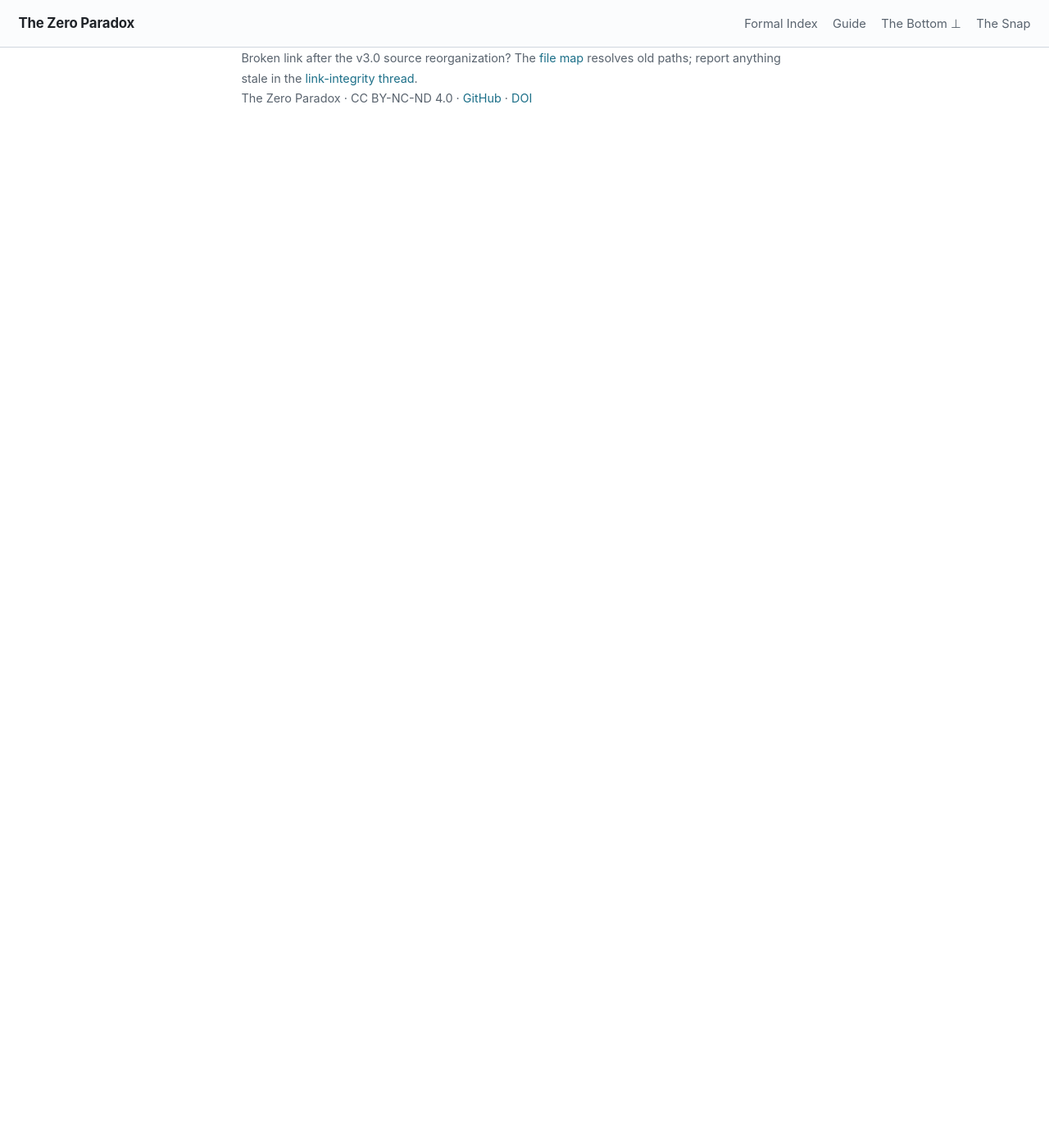
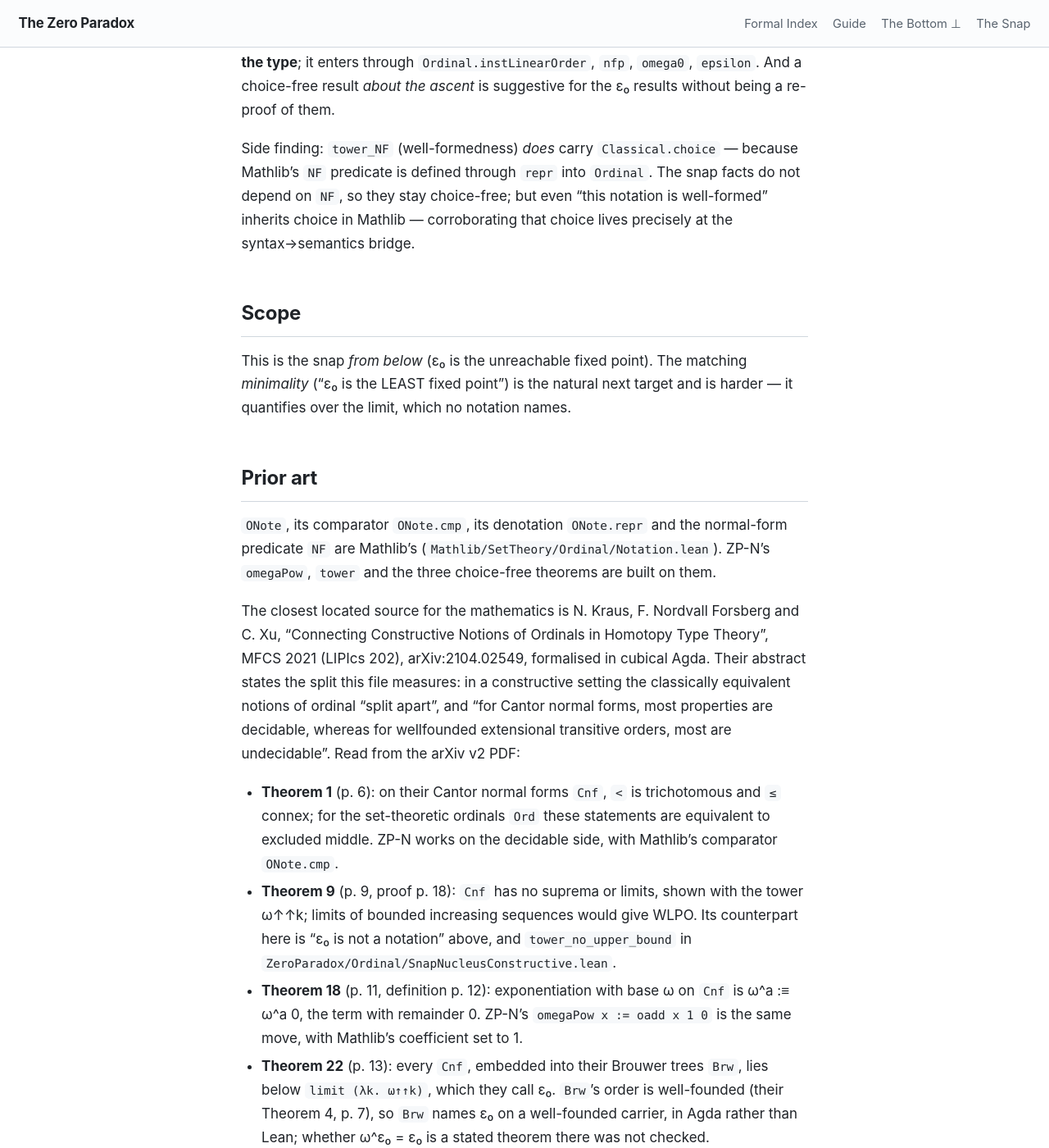
Before and after one commit to timbrigham/ZeroParadox, a Jekyll site: the page built from ZeroParadox/Ordinal/ConstructiveOrdinals.md, in a window 1280 px wide and 1400 px high, scrolled down 1910 px. Shown: the whole window at 82% size. Built offline with Jekyll 4.4.1, drawn with Linux system fonts in a browser that asks for light colours; our own code applies the rules of GitHub Pages for plain Markdown files; before the commit the page ends 2091 px from its top, so only the background shows below that; some of the changed text lies outside the part shown.

Commit message:
ConstructiveOrdinals.md: prior art (KNX, hydra-battles), E0Note readings, ZP-L members
Adds a Prior art section citing Kraus, Nordvall Forsberg and Xu (arXiv:2104.02549)
Theorems 1, 9, 18 and 22 and the abstract, points to the hydra-battles credit in
SnapNucleusConstructive.md, and attributes ONote, ONote.cmp, repr and NF to Mathlib.
Replaces "such as ZP-N's ONote" with the E0Note ruling: defined reading (uniqueness
proved, existence by definition, order not well-founded) and derived reading (open,
plus the crossing into Ordinal). Names the measured ZP-L members in Gentzen.lean and
the home files of the four invariants. Replaces the private probe-note path with the
public purity blocks, fixes the dangling "Two corrections belong with it" and the
duplicate Scope label.

Co-Authored-By: Claude Opus 5.5 (1M context) <noreply@anthropic.com>
Claude-Session: https://claude.ai/code/session_01DYrKY8CR8AeESMvjGVQtzA

```diff
--- a/ZeroParadox/Ordinal/ConstructiveOrdinals.md
+++ b/ZeroParadox/Ordinal/ConstructiveOrdinals.md
@@ -2,13 +2,14 @@
 
 Ride-along documentation for [`ZeroParadox/Ordinal/ConstructiveOrdinals.lean`](ConstructiveOrdinals.lean).
 The Lean file holds the declarations, the Engineer's Take and a statement per declaration; this file holds
-the probe, the result, its fences and the scope. Where the two would overlap, **the Lean is
+the probe, the result, its fences, the scope and the prior art. Where the two would overlap, **the Lean is
 authoritative**.
 
 ## The probe
 
-The probe (`.claude-local/notes/choice_probe_ordinal_2026-06-15.md`) showed that ZP-L's
-`Classical.choice` at ε₀ is *inherited* from Mathlib's classically-built `Ordinal` machinery — the order
+The probe (2026-06-15; its measurements are reprinted by the purity blocks of
+`ZeroParadox/Ordinal/OrdinalChoiceEssential.lean` and `ZeroParadox/Ordinal/PricedInterface.lean`)
+showed that ZP-L's `Classical.choice` at ε₀ is *inherited* from Mathlib's classically-built `Ordinal` machinery — the order
 instance and the operations, NOT the type, which measures `[propext, Quot.sound]` — but the
 syntactic notation substrate (`ONote.cmp`) is choice-free (`propext`-only). ZP-N rebuilds the
 snap-from-below **syntactically**, never touching `repr`/`Ordinal`, so the results are choice-free.
@@ -30,14 +31,27 @@ notation is a fixed point of `ω^·`).
 **It does NOT classify ZP-L's footprint as "representational, not intrinsic"** — an earlier version of
 this paragraph said exactly that, and it is retracted (2026-07-19). That is an *eliminability* claim, and
 it cannot be asked of those ε₀ results as stated: they are **STATEMENT-CARRIED**
-(`ZeroParadox/Category/ChoiceCannotBe.md`). `epsilon0_ne_zero`, `epsilon0_ne_bot`, `epsilon0_eq_nfp_bot`
-and `epsilon0_is_fixedpoint`, each only assumed in a theorem that proves `True`, already report
-`Classical.choice` (statement control, measured 2026-10-08), so no re-proof of them can drop it. The open
-question is a restatement on a carrier whose statements are choice-free, such as ZP-N's `ONote`: the
-statements of `omegaPow_no_fixedpoint` and `tower_strictMono`, measured the same way, report `[propext]`
-only. Two corrections belong with it:
-`Ordinal` itself is `[propext, Quot.sound]` — **choice is not in the type**; it enters through
-`Ordinal.instLinearOrder`, `nfp`, `omega0`, `epsilon`. And a choice-free result *about the ascent* is
+(`ZeroParadox/Category/ChoiceCannotBe.md`). ZP-L's `epsilonZero_fixedPoint`, `epsilonZero_eq_nfp`,
+`epsilonZero_tower_lt` and `epsilonZero_le_fixedPoint` (`ZeroParadox/Ordinal/Gentzen.lean`), and the
+invariants `epsilon0_ne_zero`, `epsilon0_ne_bot`, `epsilon0_is_fixedpoint`
+(`ZeroParadox/Ordinal/Epsilon0LeastFP.lean`) and `epsilon0_eq_nfp_bot`
+(`ZeroParadox/Ordinal/Epsilon0MinMax.lean`), each only assumed in a theorem that proves `True`, already
+report `Classical.choice` (statement control, measured 2026-10-08), so no re-proof of them can drop it.
+
+A restatement cannot be had on `ONote`, which does not name ε₀ (`repr_lt_epsilon0`,
+`ZeroParadox/Ordinal/PricedInterface.lean`); what `ONote` carries is the ascent, whose statements (`omegaPow_no_fixedpoint`, `tower_strictMono`), measured the same way, report
+`[propext]` only. The restatement has two readings. The **defined** one is in Lean: on `E0Note`
+(`ZeroParadox/Ordinal/PricedInterface.lean`), the notations with one top adjoined, the fixed point of
+ω^· is unique by theorem (`e0OmegaPow_fixedpoint_iff`, `[propext]`) and exists by definition
+(`e0OmegaPow_top`, proved by `rfl`), on an order that is not well-founded (the `example` stating
+`¬ WellFoundedLT E0Note`). The **derived** one is open: a choice-free, well-founded Lean carrier on which
+ε₀'s fixed point is derived, leastness included, is not located as of 2026-10-08 (searched:
+`ZeroParadox/**/*.lean` for `WellFounded`, `IsWellOrder` and `Acc`; the Mathlib pin's notation systems
+are surveyed in `ZeroParadox/Ordinal/SnapNucleusConstructive.md`), and the crossing into `Ordinal`,
+`e0Repr`, carries choice. The current state is in `ZeroParadox/Ordinal/SnapNucleus.md` § Axiom footprint.
+
+Two further corrections. `Ordinal` itself is `[propext, Quot.sound]` — **choice is not in the
+type**; it enters through `Ordinal.instLinearOrder`, `nfp`, `omega0`, `epsilon`. And a choice-free result *about the ascent* is
 suggestive for the ε₀ results without being a re-proof of them.
 
 Side finding: `tower_NF` (well-formedness) *does* carry `Classical.choice` — because Mathlib's `NF`
@@ -47,6 +61,45 @@ choice lives precisely at the syntax→semantics bridge.
 
 ## Scope
 
-Scope: this is the snap *from below* (ε₀ is the unreachable fixed point). The matching *minimality*
+This is the snap *from below* (ε₀ is the unreachable fixed point). The matching *minimality*
 ("ε₀ is the LEAST fixed point") is the natural next target and is harder — it quantifies over the limit,
 which no notation names.
+
+## Prior art
+
+`ONote`, its comparator `ONote.cmp`, its denotation `ONote.repr` and the normal-form predicate `NF` are
+Mathlib's (`Mathlib/SetTheory/Ordinal/Notation.lean`). ZP-N's `omegaPow`, `tower` and the three
+choice-free theorems are built on them.
+
+The closest located source for the mathematics is N. Kraus, F. Nordvall Forsberg and C. Xu, "Connecting
+Constructive Notions of Ordinals in Homotopy Type Theory", MFCS 2021 (LIPIcs 202), arXiv:2104.02549,
+formalised in cubical Agda. Their abstract states the split this file measures: in a constructive
+setting the classically equivalent notions of ordinal "split apart", and "for Cantor normal forms, most
+properties are decidable, whereas for wellfounded extensional transitive orders, most are undecidable".
+Read from the arXiv v2 PDF:
+
+* **Theorem 1** (p. 6): on their Cantor normal forms `Cnf`, `<` is trichotomous and `≤` connex; for the
+  set-theoretic ordinals `Ord` these statements are equivalent to excluded middle. ZP-N works on the
+  decidable side, with Mathlib's comparator `ONote.cmp`.
+* **Theorem 9** (p. 9, proof p. 18): `Cnf` has no suprema or limits, shown with the tower ω↑↑k; limits of
+  bounded increasing sequences would give WLPO. Its counterpart here is "ε₀ is not a notation" above, and
+  `tower_no_upper_bound` in `ZeroParadox/Ordinal/SnapNucleusConstructive.lean`.
+* **Theorem 18** (p. 11, definition p. 12): exponentiation with base ω on `Cnf` is ω^a :≡ ω^a 0, the
+  term with remainder 0. ZP-N's `omegaPow x := oadd x 1 0` is the same move, with Mathlib's coefficient
+  set to 1.
+* **Theorem 22** (p. 13): every `Cnf`, embedded into their Brouwer trees `Brw`, lies below
+  `limit (λk. ω↑↑k)`, which they call ε₀. `Brw`'s order is well-founded (their Theorem 4, p. 7), so `Brw`
+  names ε₀ on a well-founded carrier, in Agda rather than Lean; whether ω^ε₀ = ε₀ is a stated theorem
+  there was not checked.
+
+The Coq precedent on the same carrier is Castéran and Contejean's *hydra-battles*; its credit, including
+the comparator and the order construction, is in `ZeroParadox/Ordinal/SnapNucleusConstructive.md`
+§ Prior art.
+
+**The delta, stated narrowly.** Their split is decidability and constructive taboos (excluded middle,
+WLPO) in homotopy type theory; ZP-N's is a `Classical.choice` footprint in Lean, measured by
+`#print axioms` against Mathlib's `Ordinal`. The instruments differ: a taboo result says a statement
+implies excluded middle or WLPO, while a footprint is about one proof, or, under the statement control,
+about one statement's type. Their `Cnf` has no junk terms by construction (p. 2); Mathlib's `ONote` does, which is why `NF` is needed and why
+the side finding above arises. What is ZP-N's is the measurement on these Lean declarations, not the
+mathematics.
```
